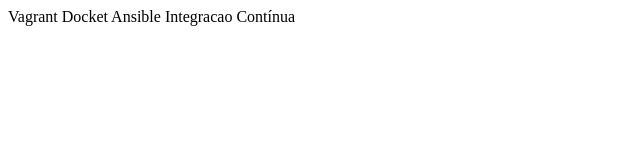
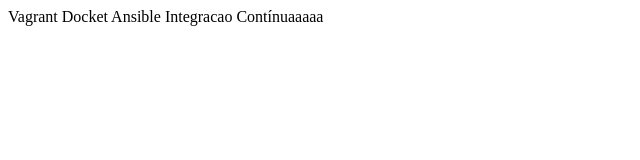
Before and after one commit to Lucas-Campos-Mateus/Segundo-teste, a plain HTML site: page index.html in a window 1280 px wide. Shown: the full height of the page, 0-640 px from the left. Drawn offline with Linux system fonts and the light colour scheme.

Commit message:
Renomeando o quarto curso

```diff
--- a/index.html
+++ b/index.html
@@ -8,6 +8,6 @@
         <l1>Vagrant</l1>
         <l1>Docket</l1>
         <l1>Ansible</l1>
-        <l1>Integracao Contínua</l1>
+        <l1>Integracao Contínuaaaaa</l1>
     </body>
 </html>
```
